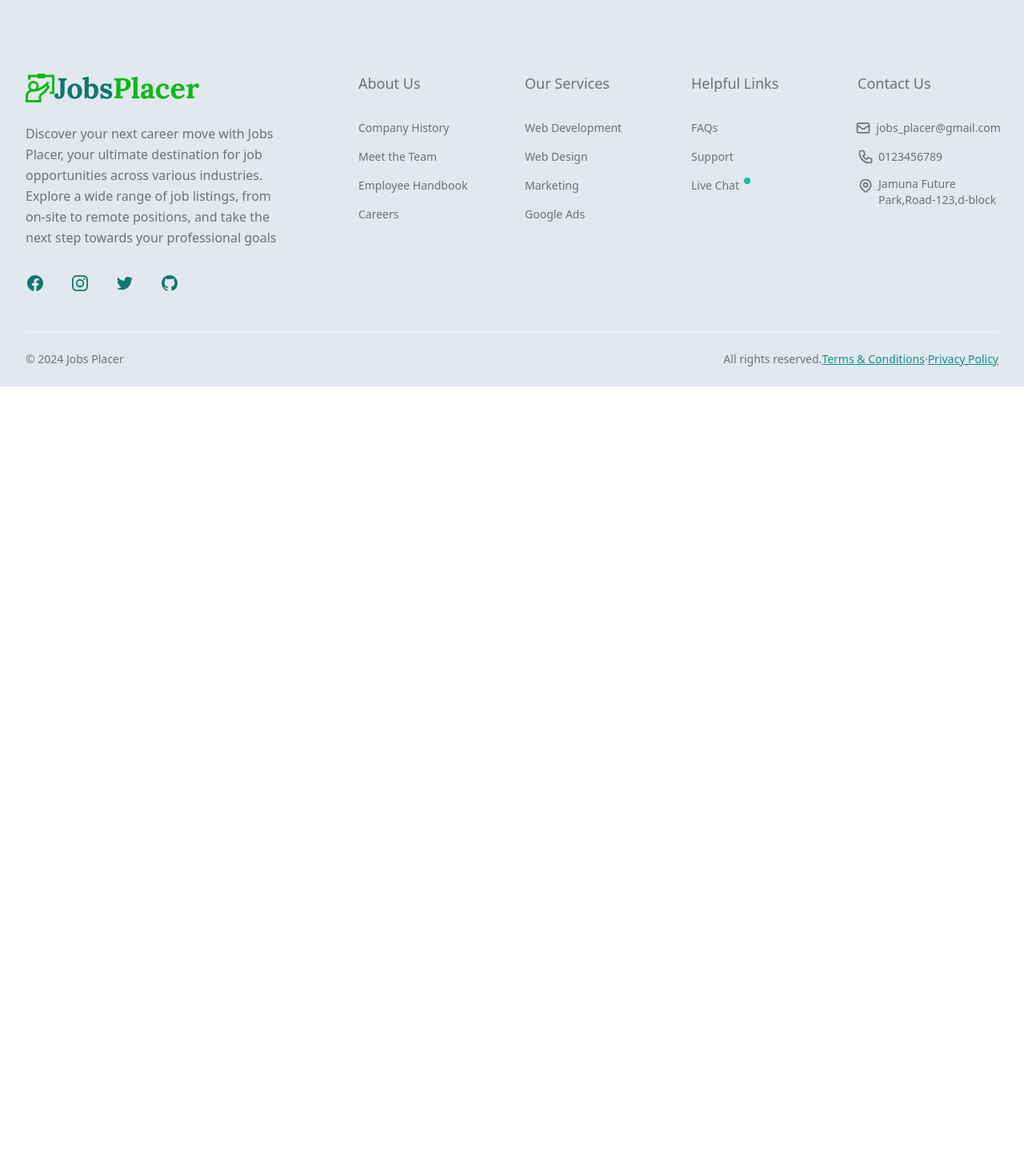
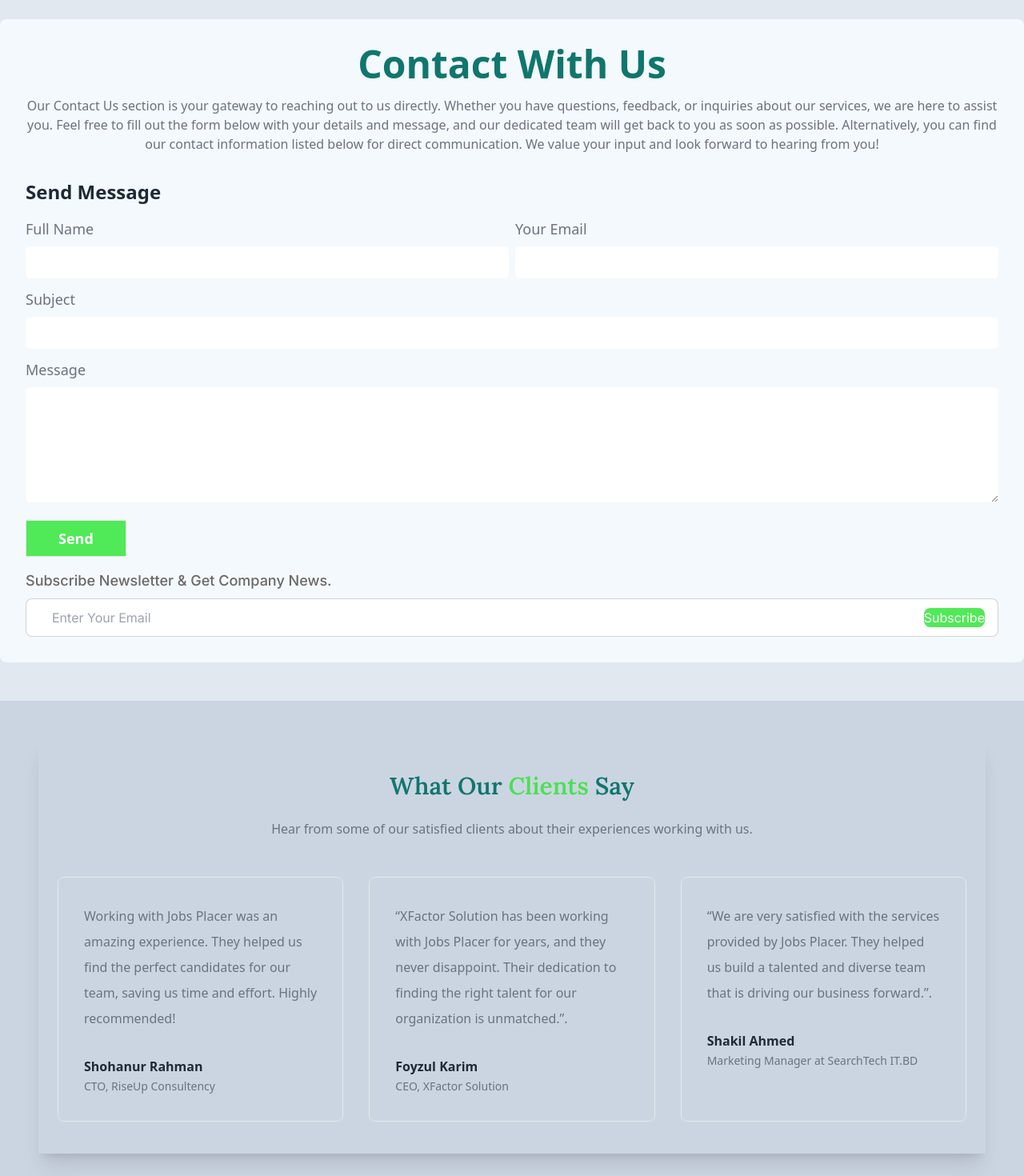
Before and after one commit to SabbirHossain-28/jobs-placer-full-stack-react-project-client, a React (Vite) app: page / in a window 1280 px wide. Shown: the part 840-2310 px from the top of the page at 80% size. Before the commit the page ends 1323 px from the top, so only its background shows below. Built offline with nearby package versions, Linux system fonts and the light colour scheme; no server answers.

Commit message:
Added clients review section

```diff
--- /dev/null
+++ b/src/ClientsFeedBack/ClientsFeedBack.jsx
@@ -0,0 +1,84 @@
+const ClientsFeedBack = () => {
+  return (
+    <div className="pb-12">
+      <section className="bg-slate-300 dark:bg-gray-800 p-12">
+        <div className="max-w-7xl mx-auto px-6 py-10 shadow-xl ">
+          <h1 className="text-5xl font-lora font-semibold text-center text-teal-700 capitalize lg:text-3xl dark:text-white">
+            What our <span className="text-[#4be053]">clients</span> say
+          </h1>
+
+          <p className="max-w-2xl mx-auto mt-6 text-center text-gray-500 dark:text-gray-300">
+          Hear from some of our satisfied clients about their experiences
+            working with us.
+          </p>
+
+          <section className="grid grid-cols-1 gap-8 mt-8 xl:mt-12 lg:grid-cols-2 xl:grid-cols-3">
+            <div className="p-8 border rounded-lg dark:border-gray-700">
+              <p className="leading-loose text-gray-500 dark:text-gray-400">
+              Working with Jobs Placer was an amazing experience. They
+                helped us find the perfect candidates for our team, saving us
+                time and effort. Highly recommended!
+              </p>
+
+              <div className="flex items-center mt-8 -mx-2">
+
+
+                <div className="mx-2">
+                  <h1 className="font-semibold text-gray-800 dark:text-white">
+                    Shohanur Rahman
+                  </h1>
+                  <span className="text-sm text-gray-500">
+                    CTO, RiseUp Consultency
+                  </span>
+                </div>
+              </div>
+            </div>
+
+            <div className="p-8 border rounded-lg dark:border-gray-700">
+              <p className="leading-loose text-gray-500 dark:text-gray-400">
+                “XFactor Solution has been working with Jobs Placer for years,
+                and they never disappoint. Their dedication to finding the
+                right talent for our organization is unmatched.”.
+              </p>
+
+              <div className="flex items-center mt-8 -mx-2">
+
+
+                <div className="mx-2">
+                  <h1 className="font-semibold text-gray-800 dark:text-white">
+                    Foyzul Karim
+                  </h1>
+                  <span className="text-sm text-gray-500">
+                    CEO, XFactor Solution
+                  </span>
+                </div>
+              </div>
+            </div>
+
+            <div className="p-8 border rounded-lg dark:border-gray-700">
+              <p className="leading-loose text-gray-500 dark:text-gray-400">
+                “We are very satisfied with the services provided by Jobs
+                Placer. They helped us build a talented and diverse team that
+                is driving our business forward.”.
+              </p>
+
+              <div className="flex items-center mt-8 -mx-2">
+
+                <div className="mx-2">
+                  <h1 className="font-semibold text-gray-800 dark:text-white">
+                    Shakil Ahmed{" "}
+                  </h1>
+                  <span className="text-sm text-gray-500">
+                    Marketing Manager at SearchTech IT.BD
+                  </span>
+                </div>
+              </div>
+            </div>
+          </section>
+        </div>
+      </section>
+    </div>
+  );
+};
+
+export default ClientsFeedBack;
--- /dev/null
+++ b/src/Components/ContactUs/ContactUs.jsx
@@ -0,0 +1,99 @@
+
+const ContactUs = () => {
+    return (
+        <div className="max-w-7xl mx-auto pb-12">
+        {/* <Helmet>
+          <title>UrbanEdge | Contact-Us</title>
+        </Helmet> */}
+        <div className="bg-[#f3f9fc] dark:bg-gray-800  gap-4 p-8 mt-8 rounded-lg">
+          <div className="text-center mb-8">
+          <h2 className="text-5xl  font-semibold mb-4 font-rancho text-teal-700">
+            Contact With Us
+          </h2>
+          <p className="font-raleway text-gray-500 dark:text-gray-400 text-sm md:text-base lg:text-base">
+          Our Contact Us section is your gateway to reaching out to us directly. Whether you have questions, feedback, or inquiries about our services, we are here to assist you. Feel free to fill out the form below with your details and message, and our dedicated team will get back to you as soon as possible. Alternatively, you can find our contact information listed below for direct communication. We value your input and look forward to hearing from you!
+          </p>
+          </div>
+          <div className="">
+            <h2 className="text-2xl font-semibold mb-4">Send Message</h2>
+            <form className="mb-4">
+              <div className="flex flex-col md:flex-row lg:flex-row gap-2 mb-3">
+                <div className="md:w-1/2 lg:w-1/2">
+                  <label
+                    className="block text-gray-500 dark:text-gray-400 text-lg font-medium mb-2"
+                    htmlFor="name"
+                  >
+                    Full Name
+                  </label>
+                  <input className="w-full p-2 rounded-md" type="text" id="name" />
+                </div>
+                <div className="md:w-1/2 lg:w-1/2">
+                  <label
+                    className="block text-gray-500 dark:text-gray-400 text-lg font-medium mb-2"
+                    htmlFor="email"
+                  >
+                    Your Email
+                  </label>
+                  <input className="w-full p-2 rounded-md" type="email" id="email" />
+                </div>
+              </div>
+              <label
+                className="block text-gray-500 dark:text-gray-400 text-lg font-medium mb-2"
+                htmlFor="subject"
+              >
+                Subject
+              </label>
+              <input className="w-full mb-3 p-2 rounded-md" type="text" id="subject" />
+              <label
+                className="block text-gray-500 dark:text-gray-400 text-lg font-medium mb-2"
+                htmlFor="message"
+              >
+                Message
+              </label>
+              <textarea
+                name="message"
+                id="message"
+                cols="30"
+                rows="6"
+                className="w-full  rounded-md"
+              ></textarea>
+            </form>
+
+            <button
+              className="border px-10 py-2 text-lg text-white font-semibold bg-[#50e957]"
+              onClick={() => document.getElementById("my_modal_5").showModal()}
+            >
+              Send
+            </button>
+            <dialog
+              id="my_modal_5"
+              className="modal modal-bottom sm:modal-middle"
+            >
+              <div className="modal-box">
+                <h3 className="font-bold text-lg">Thank you Sir!!!</h3>
+                <p className="py-4">Your message is successfully sended</p>
+                <div className="modal-action">
+                  <form method="dialog">
+                    <button className="btn">Close</button>
+                  </form>
+                </div>
+              </div>
+            </dialog>
+          </div>
+            <div className="font-inter mt-4">
+              <p className="text-[#6c6767] text-lg font-medium mb-2">
+                Subscribe Newsletter & Get Company News.
+              </p>{" "}
+              <span>
+                <label className="input input-bordered flex items-center ">
+                  <input type="text" className="grow p-4" placeholder="Enter Your Email" />
+                  <span className=" bg-[#50e957] badge-info font-inter text-white rounded-lg">Subscribe</span>
+                </label>
+              </span>
+          </div>
+        </div>
+      </div>
+    );
+};
+
+export default ContactUs;
--- a/src/Components/Footer/Footer.jsx
+++ b/src/Components/Footer/Footer.jsx
@@ -2,7 +2,7 @@ import { GrWorkshop } from "react-icons/gr";
 
 const Footer = () => {
   return (
-    <div className="border-t-2 border-gray-800">
+    <div className="border-t-2 border-t-black dark:border-t-gray-500 border-gray-800">
       <footer className="bg-slate-200 dark:bg-gray-800">
         <div className="mx-auto max-w-screen-xl px-4 pb-6 pt-16 sm:px-6 lg:px-8 lg:pt-24">
           <div className="grid grid-cols-1 gap-8 lg:grid-cols-3">
--- a/src/Pages/Home/Home.jsx
+++ b/src/Pages/Home/Home.jsx
@@ -1,12 +1,16 @@
+import ClientsFeedBack from "../../ClientsFeedBack/ClientsFeedBack";
 import Banner from "../../Components/Banner/Banner";
 import CategoryJob from "../../Components/CategoryJob/CategoryJob";
+import ContactUs from "../../Components/ContactUs/ContactUs";
 
 const Home = () => {
   return (
-        <div >
+    <div>
       <Banner></Banner>
       <div className="bg-slate-200 dark:bg-gray-800">
         <CategoryJob></CategoryJob>
+        <ContactUs></ContactUs>
+        <ClientsFeedBack></ClientsFeedBack>
       </div>
     </div>
   );
```
Lines whose indentation alone changed are shown as unchanged.
